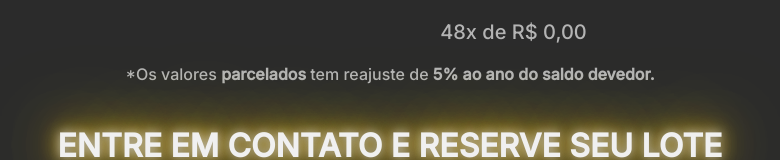
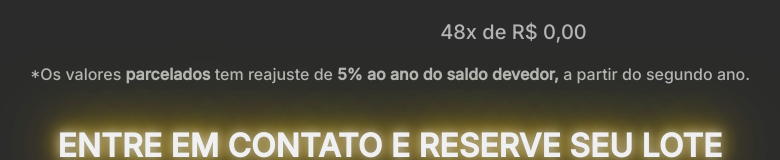
Before and after one commit to JVPhoenix/loteamento, a React (Create React App) app: page / in a window 1280 px wide. Shown: the part 1379-1539 px from the top of the page, without its empty margins (250-1030 px from the left). Built offline with nearby package versions, Linux system fonts and the light colour scheme.

Commit message:
Bug fixes

```diff
--- a/src/components/Imagens.jsx
+++ b/src/components/Imagens.jsx
@@ -26,12 +26,12 @@ export default function Images(){
                 photos={fotosData}
                 layout="rows"
                 targetRowHeight={200}
-                onClick={() => setIndex(0)}
+                onClick={(fill, filler, index) => setIndex(index)}
                 spacing={5}
             />
             <Lightbox
                 slides={slides}
-                open={index === 0}
+                open={index >= 0}
                 index={index}
                 close={() => setIndex(-1)}
                 plugins={[Zoom, Slideshow]}
--- a/src/components/Lotes.jsx
+++ b/src/components/Lotes.jsx
@@ -70,7 +70,7 @@ export default function Lotes(){
                 </div>
             </div>
             <p style={{margin: "0px 5px"}}>*Os valores <strong>parcelados</strong> tem reajuste de
-                <strong> 5% ao ano do saldo devedor.</strong>
+                <strong> 5% ao ano do saldo devedor,</strong> a partir do segundo ano.
             </p>
         </div>
     )
```
